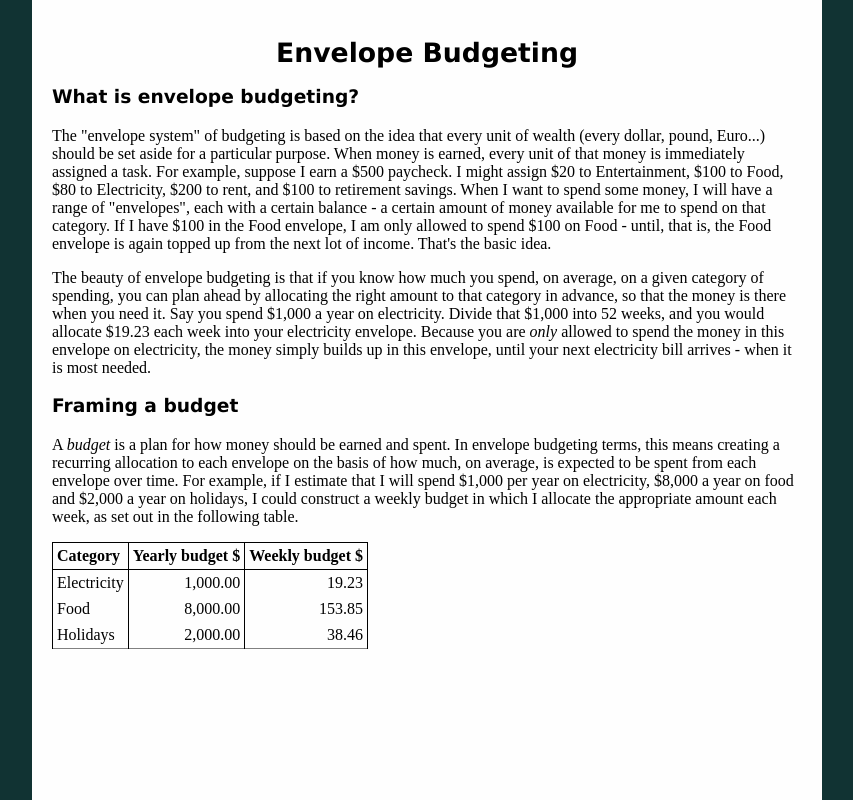
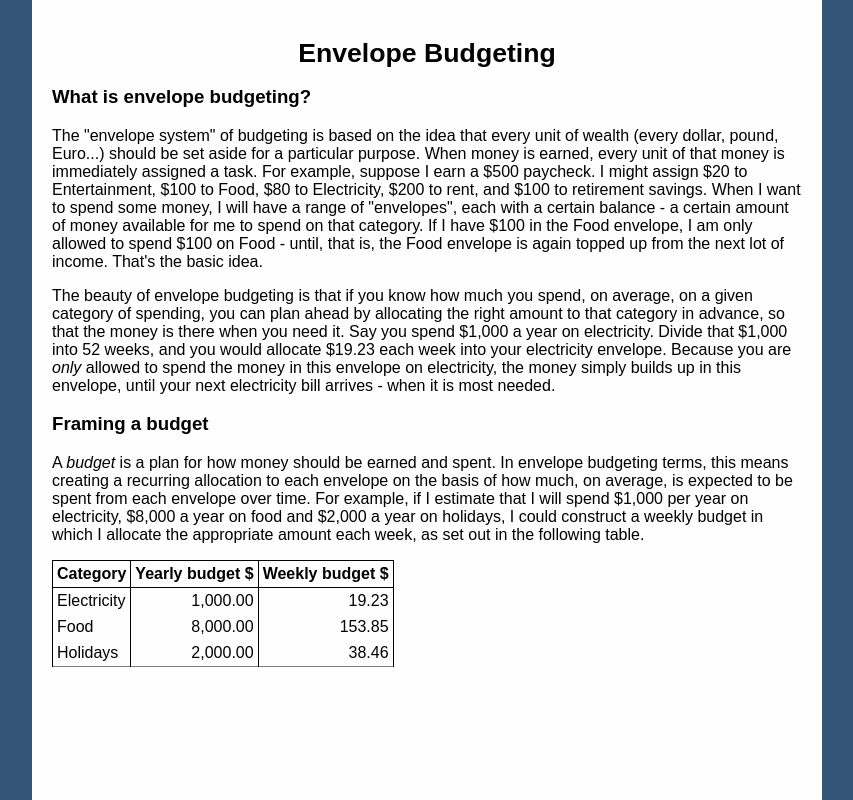
Before and after one commit to matt-harvey/dailycashmanager, a plain HTML site: page user_guide/index.html in a window 1280 px wide. Shown: the top 800 px of the page, without its empty margins (213-1066 px from the left). Drawn offline with Linux system fonts and the light colour scheme.

Commit message:
Tweaked CSS for user guide. Changed background colour or boundary area to a blue colour. Fixed fonts, which were supposed to be sans-serif, but were failing due to error in CSS. Simplified CSS to avoid repetition of font-family.
git-svn-id: svn+ssh://192.168.1.25/home/matthew/Repos/repo_01/phatbooks/trunk@2346 ac3cbfda-f6ac-4daa-b570-d46c5f00fc98

```diff
--- a/user_guide/styles/global.css
+++ b/user_guide/styles/global.css
@@ -1,11 +1,13 @@
 html {
-	background: #113333;
+	background: #335577;
 }
 
 body {
 	padding: 0px;
 	margin: 0px;
 	text-align: center;  /* for IE6 */
+	font-family: sans-serif;
+	font-size: 12pt;
 }
 
 
@@ -25,20 +27,20 @@ div#centre_top {
 }
 
 h1 {
-	font: 20pt Verdana, Geneva, Arial, Helvetica, sans-serif;
+	font-size: 20pt;
 	font-weight: bold;
 	text-align: center;
 	line-height: 20pt;
 }
 
 h2 {
-	font: 14pt Verdana, Geneva, Arial, Helvetica, sans-serif;
+	font-size: 14pt;
 	font-weight: bold;
 	line-height: 20pt;
 }
 
 h3 {
-	font: 12pt Verdana, Geneva, Arial, Helvetica, sans-serif;
+	font-size: 12pt;
 	font-weight: bold;
 	line-height: 20pt;
 }
```
